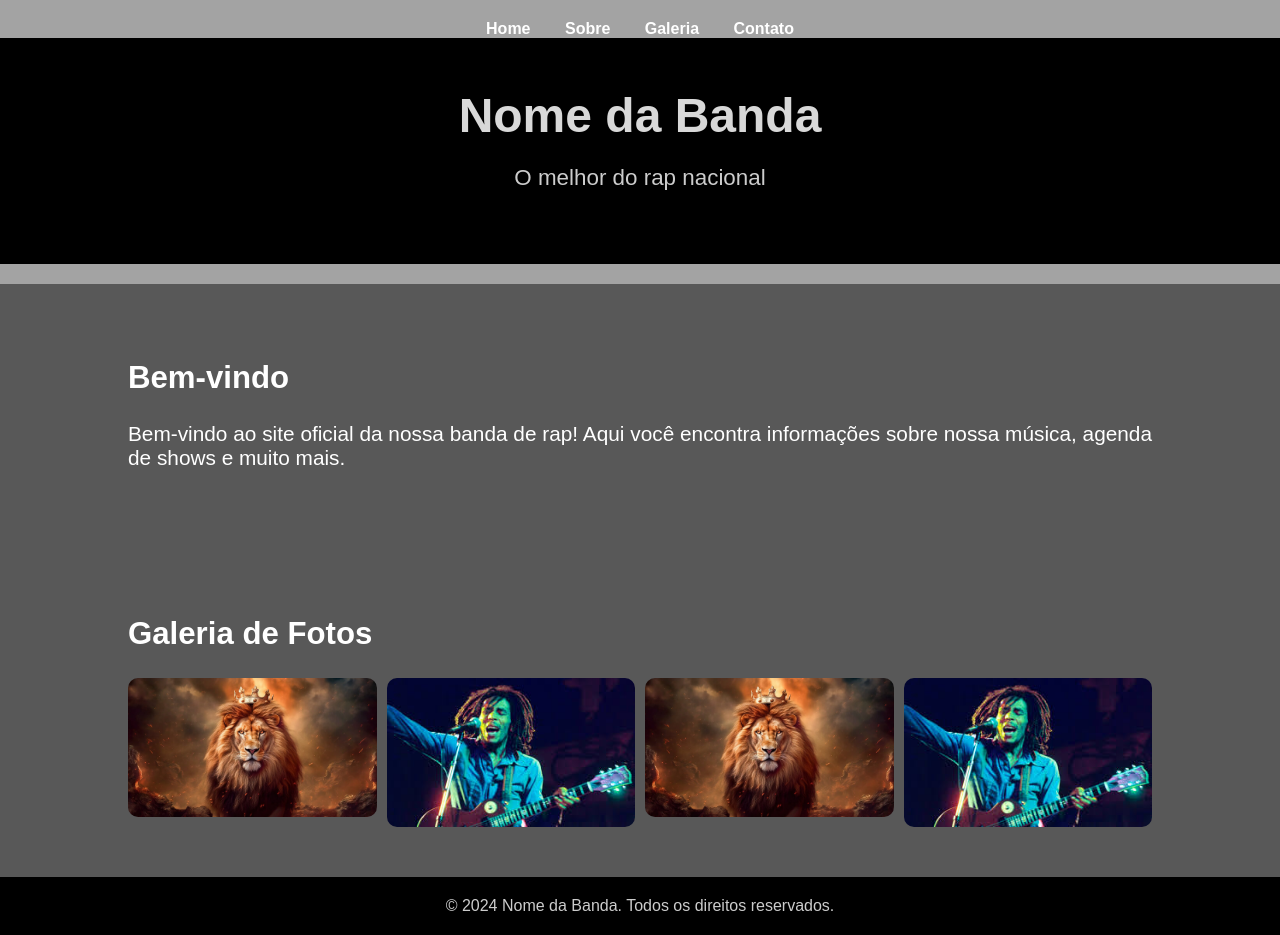
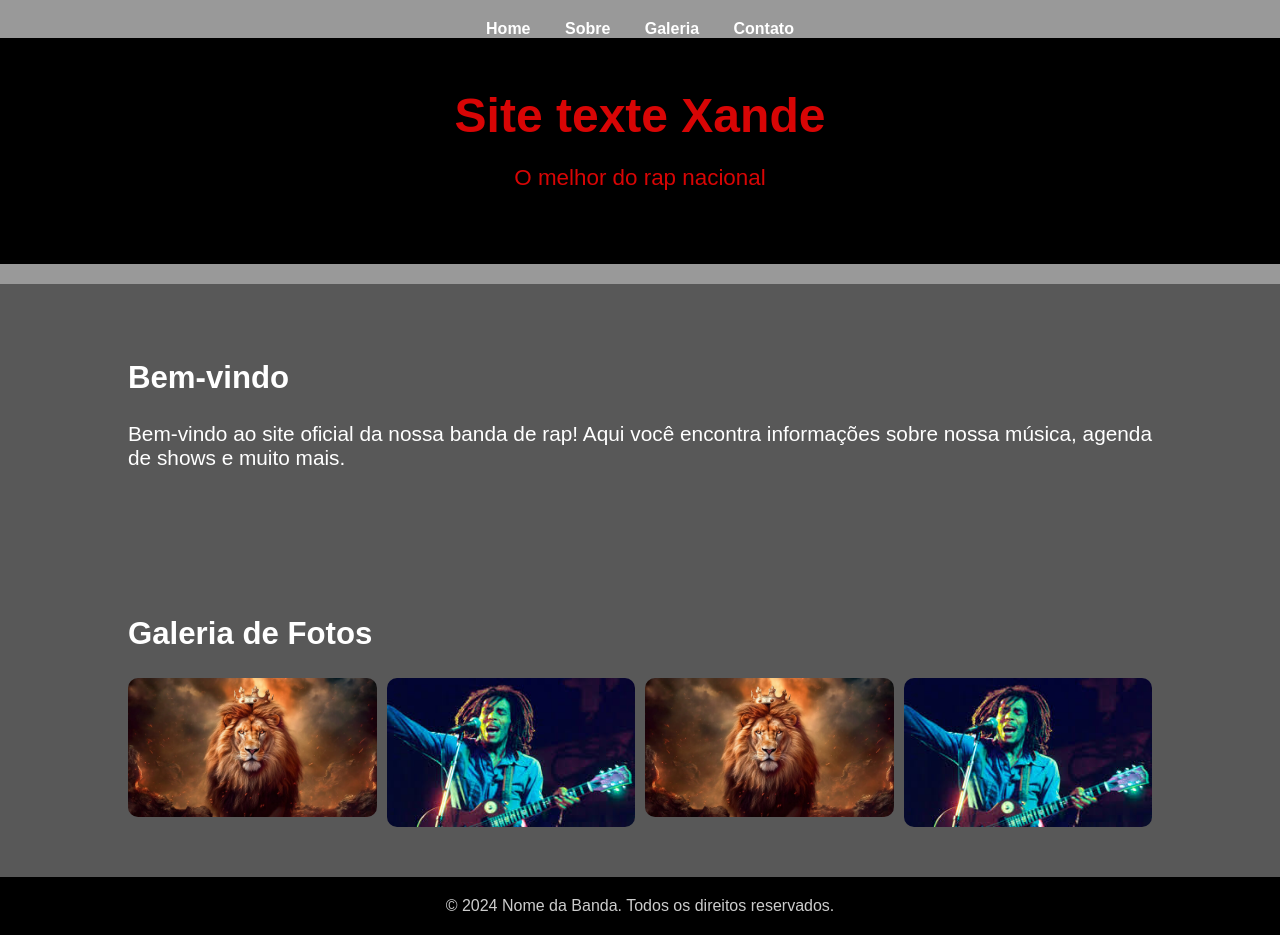
Before and after one commit to Menteconsciente/ex10, a plain HTML site: page index.html in a window 1280 px wide. Drawn offline with Linux system fonts and the light colour scheme.

Commit message:
mudei o h1

```diff
--- a/index.html
+++ b/index.html
@@ -17,7 +17,7 @@
             </ul>
         </nav>
         <div class="hero">
-            <h1>Nome da Banda</h1>
+            <h1>Site texte Xande</h1>
             <p>O melhor do rap nacional</p>
         </div>
     </header>
--- a/styles.css
+++ b/styles.css
@@ -7,7 +7,7 @@ body {
 }
 
 header {
-    background-color: #b1b1b1d8;
+    background-color: #999999;
     padding: 20px 0;
     text-align: center;
 }
@@ -37,12 +37,12 @@ nav ul li a {
 .hero h1 {
     font-size: 3em;
     margin: 0;
-    color: #ffffffd8;
+    color: #ff0606d8;
 }
 
 .hero p {
     font-size: 1.4em;
-    color: #ccc;
+    color: #ff0606d8;
 }
 
 section {
```
